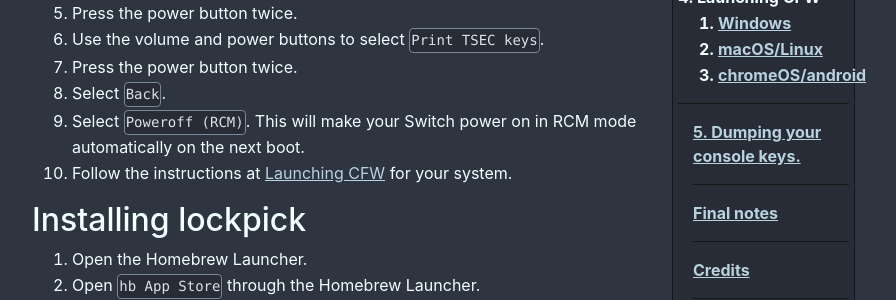
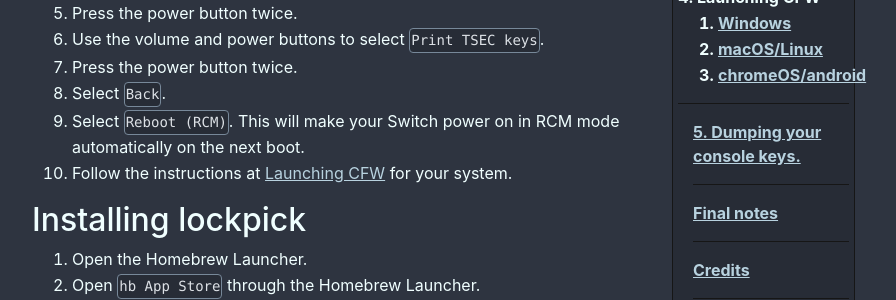
Before and after one commit to noirscape/SwitchGuideOLD, a Jekyll site: the page built from keydump.md, in a window 1280 px wide. Shown: the part 712-1012 px from the top of the page, without its empty margins (303-1199 px from the left). Built offline with Jekyll 4.4.1, drawn with Linux system fonts in a browser that asks for light colours.

Commit message:
Closes #26

```diff
--- a/keydump.md
+++ b/keydump.md
@@ -21,7 +21,7 @@
 6. Use the volume and power buttons to select `Print TSEC keys`.
 7. Press the power button twice.
 8. Select `Back`.
-9. Select `Poweroff (RCM)`. This will make your Switch power on in RCM mode automatically on the next boot.
+9. Select `Reboot (RCM)`. This will make your Switch power on in RCM mode automatically on the next boot.
 10. Follow the instructions at [Launching CFW](/launching-cfw/) for your system.
 
 ## Installing lockpick
```
